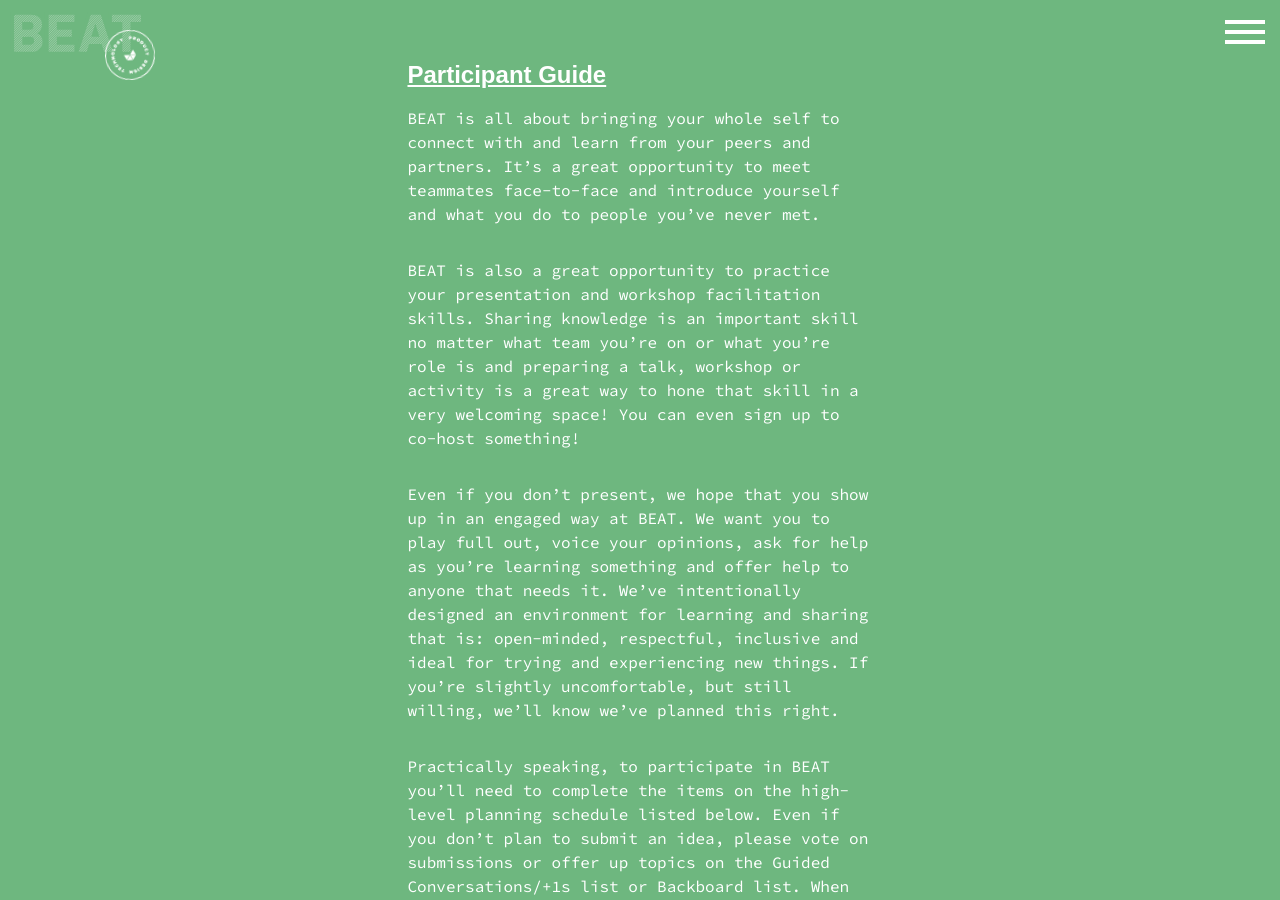
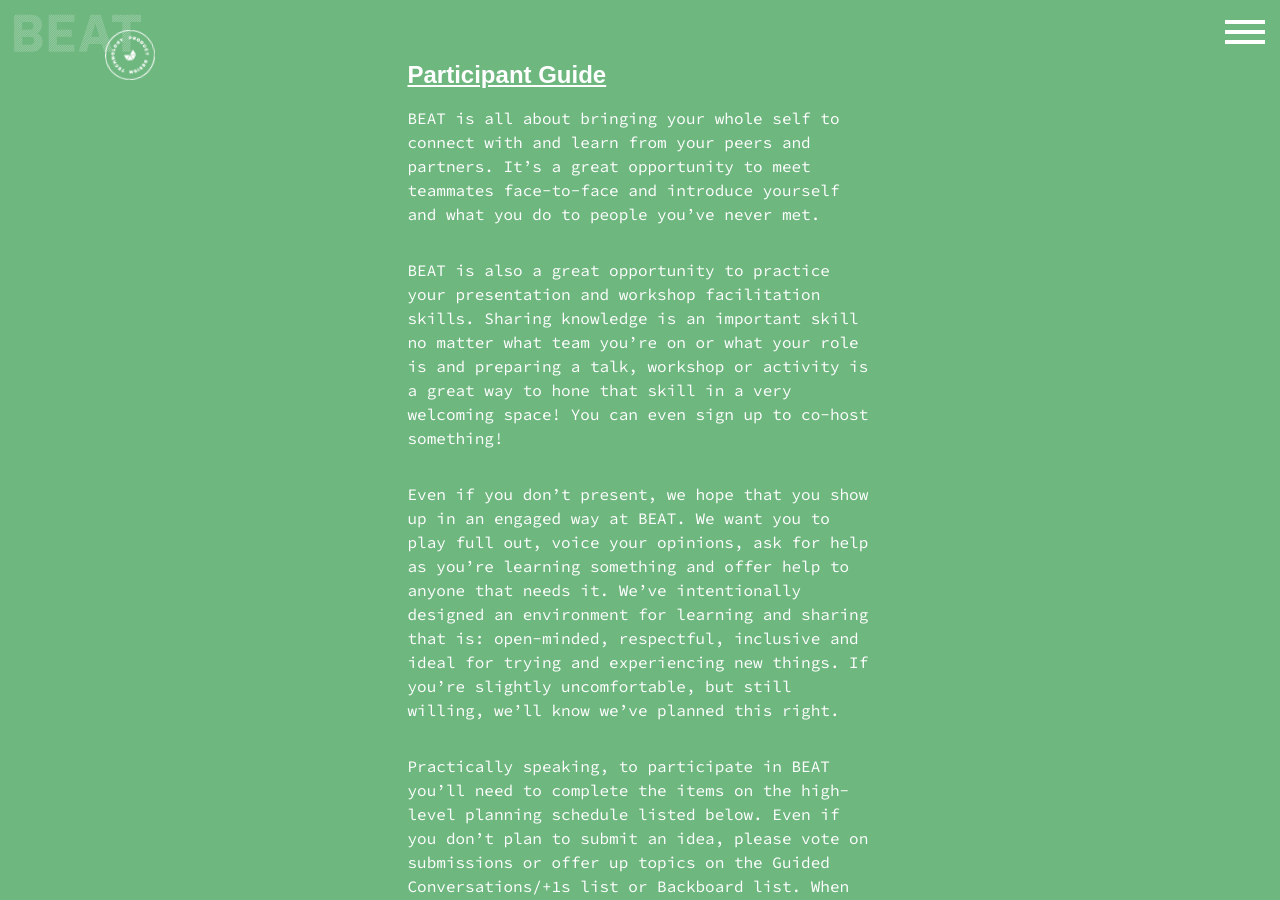
Before and after one commit to voxmedia/beat, a Jekyll site: the page built from _posts/2017-10-02-about.markdown, in a window 1280 px wide and 900 px high, scrolled down 1920 px. Built offline with Jekyll 4.4.1, drawn with Linux system fonts in a browser that asks for light colours; some of the changed text lies outside the part shown.

Commit message:
copy updates

```diff
--- a/_includes/part.html
+++ b/_includes/part.html
@@ -41,7 +41,7 @@
   <h2 class="ul">Participant Guide</h2>
   <p>BEAT is all about bringing your whole self to connect with and learn from your peers and partners. It’s a great opportunity to meet teammates face-to-face and introduce yourself and what you do to people you’ve never met.</p>
 
-  <p>BEAT is also a great opportunity to practice your presentation and workshop facilitation skills. Sharing knowledge is an important skill no matter what team you’re on or what you’re role is and preparing a talk, workshop or activity is a great way to hone that skill in a very welcoming space! You can even sign up to co-host something!</p>
+  <p>BEAT is also a great opportunity to practice your presentation and workshop facilitation skills. Sharing knowledge is an important skill no matter what team you’re on or what your role is and preparing a talk, workshop or activity is a great way to hone that skill in a very welcoming space! You can even sign up to co-host something!</p>
 
   <p>Even if you don’t present, we hope that you show up in an engaged way at BEAT. We want you to play full out, voice your opinions, ask for help as you’re learning something and offer help to anyone that needs it. We’ve intentionally designed an environment for learning and sharing that is: open-minded, respectful, inclusive and ideal for trying and experiencing new things. If you’re slightly uncomfortable, but still willing, we’ll know we’ve planned this right.</p>
 
```
Also changed, not shown: other parts of _includes/part.html (+1 -1 lines), 2 other files.
